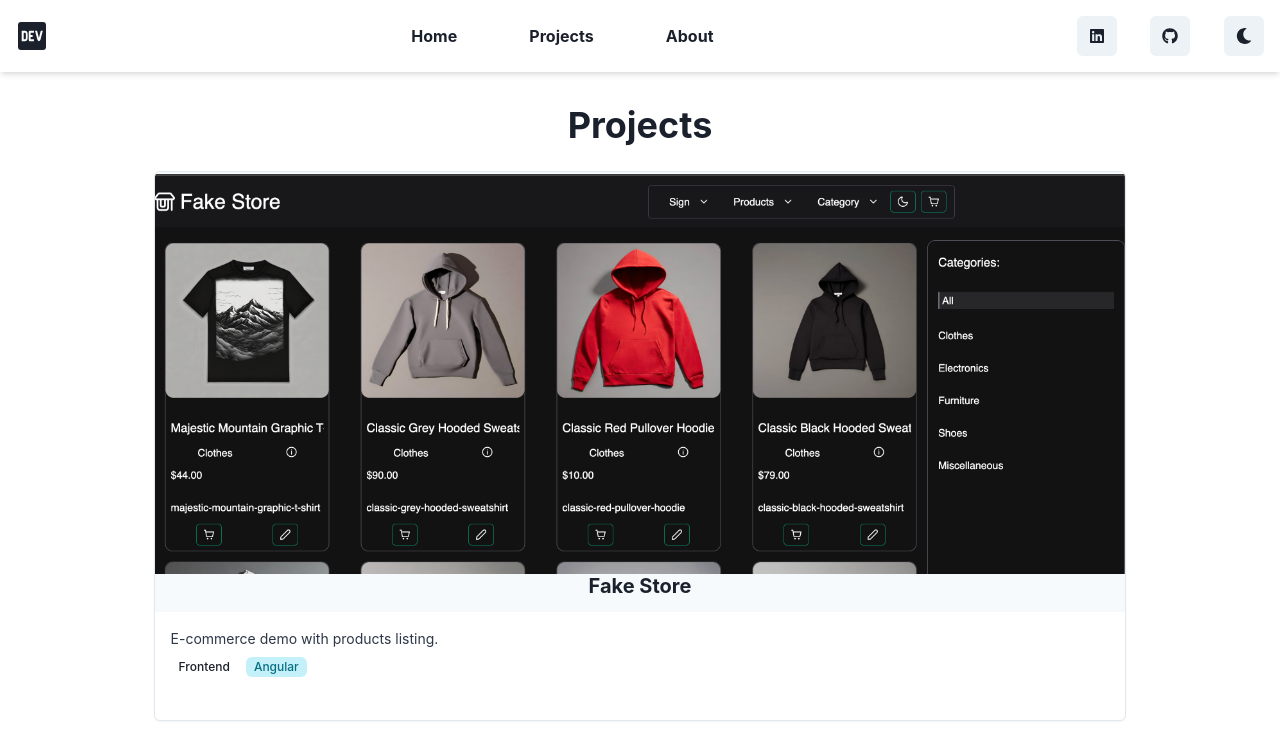
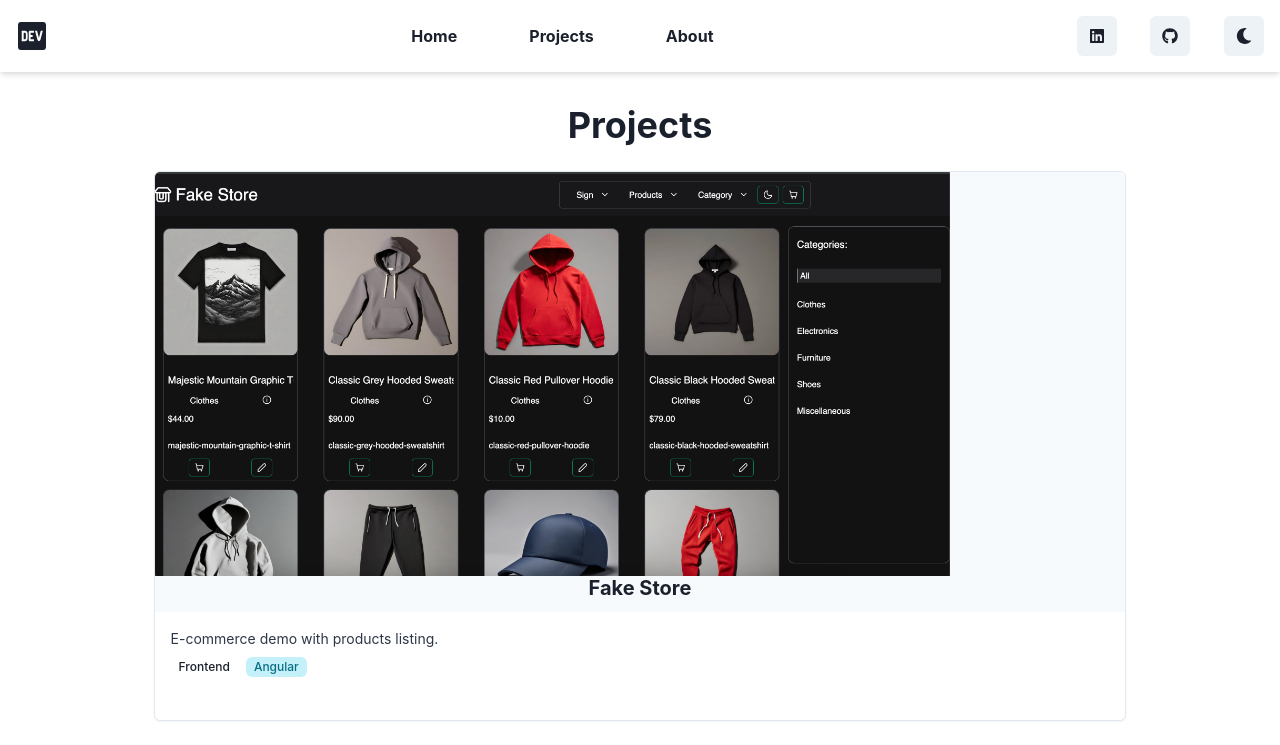
Before and after one commit to Ali7U/Portfolio, a React (Vite) app: page /projects in a window 1280 px wide. Shown: the top 745 px of the page. Built offline with nearby package versions, Linux system fonts and the light colour scheme.

Commit message:
Fix images on Safari browser

```diff
--- a/src/components/MyProjects.tsx
+++ b/src/components/MyProjects.tsx
@@ -199,7 +199,7 @@ export default function ProjectsGrid() {
               overflow="hidden"
               borderRadius="md"
               bg={cardBg}
-              w={"80%"}
+              w={["100%", "90%", "80%"]}
               borderWidth="1px"
               borderColor={cardBorder}
               boxShadow="sm"
@@ -220,20 +220,22 @@ export default function ProjectsGrid() {
                 display="flex"
                 alignItems="center"
                 h={p.image ? [415, 440] : 100}
-                justifyContent="center"
+                justifyContent={p.image ? "flex-start" : "center"}
                 pb={3}
                 flexDirection={"column"}
               >
                 {p.image ? (
                   <Box
                     w={"100%"}
-                    overflow={"scroll"}
-                    h={[250, 400]}
+                    overflow="hidden"
+                    h={[250, 400, 420]}
                     onClick={() => handleZoom(`/assets/${p.image}.png`)}
+                    cursor="pointer"
                   >
                     <Image
-                      h={[250, "fit-content"]}
                       src={`/assets/${p.image}.png`}
+                      alt={p.projectName}
+                      height="100%"
                     />
                   </Box>
                 ) : (
@@ -277,7 +279,10 @@ export default function ProjectsGrid() {
                 opacity={0}
                 transition="opacity 0.18s ease, transform 0.18s ease"
                 transform="translateY(6px)"
-                _groupHover={{ opacity: 1, transform: "translateY(0)" }}
+                _groupHover={{
+                  opacity: 1,
+                  transform: "translateY(0)",
+                }}
                 px={3}
               >
                 <HStack spacing={3}>
@@ -288,6 +293,7 @@ export default function ProjectsGrid() {
                         leftIcon={<FaGithub />}
                         bg="whiteAlpha.900"
                         color="black"
+                        boxShadow="lg"
                       >
                         Code
                       </Button>
@@ -300,6 +306,7 @@ export default function ProjectsGrid() {
                         leftIcon={<ExternalLinkIcon />}
                         bg="whiteAlpha.900"
                         color="black"
+                        boxShadow="lg"
                       >
                         Live
                       </Button>
@@ -318,6 +325,17 @@ export default function ProjectsGrid() {
           boxShadow={"none"}
           display={"grid"}
           justifyContent={"center"}
+          alignItems={"center"}
+        >
+          <Box
+            maxW="90vw"
+            maxH="90vh"
+            w="auto"
+            h="auto"
+            display="flex"
+            alignItems="center"
+            justifyContent="center"
+            cursor="zoom-in"
           >
             <TransformWrapper
               initialScale={1}
@@ -328,15 +346,10 @@ export default function ProjectsGrid() {
               pinch={{ step: 5 }}
             >
               <TransformComponent>
-              <Image
-                src={zoomSrc ?? ""}
-                maxH="90vh"
-                maxW="90vw"
-                mx="auto"
-                cursor="grab"
-              />
+                <Image src={zoomSrc ?? ""} maxH="90vh" maxW="90vw" mx="auto" />
               </TransformComponent>
             </TransformWrapper>
+          </Box>
         </ModalContent>
       </Modal>
     </Box>
```
Lines whose indentation alone changed are shown as unchanged.
